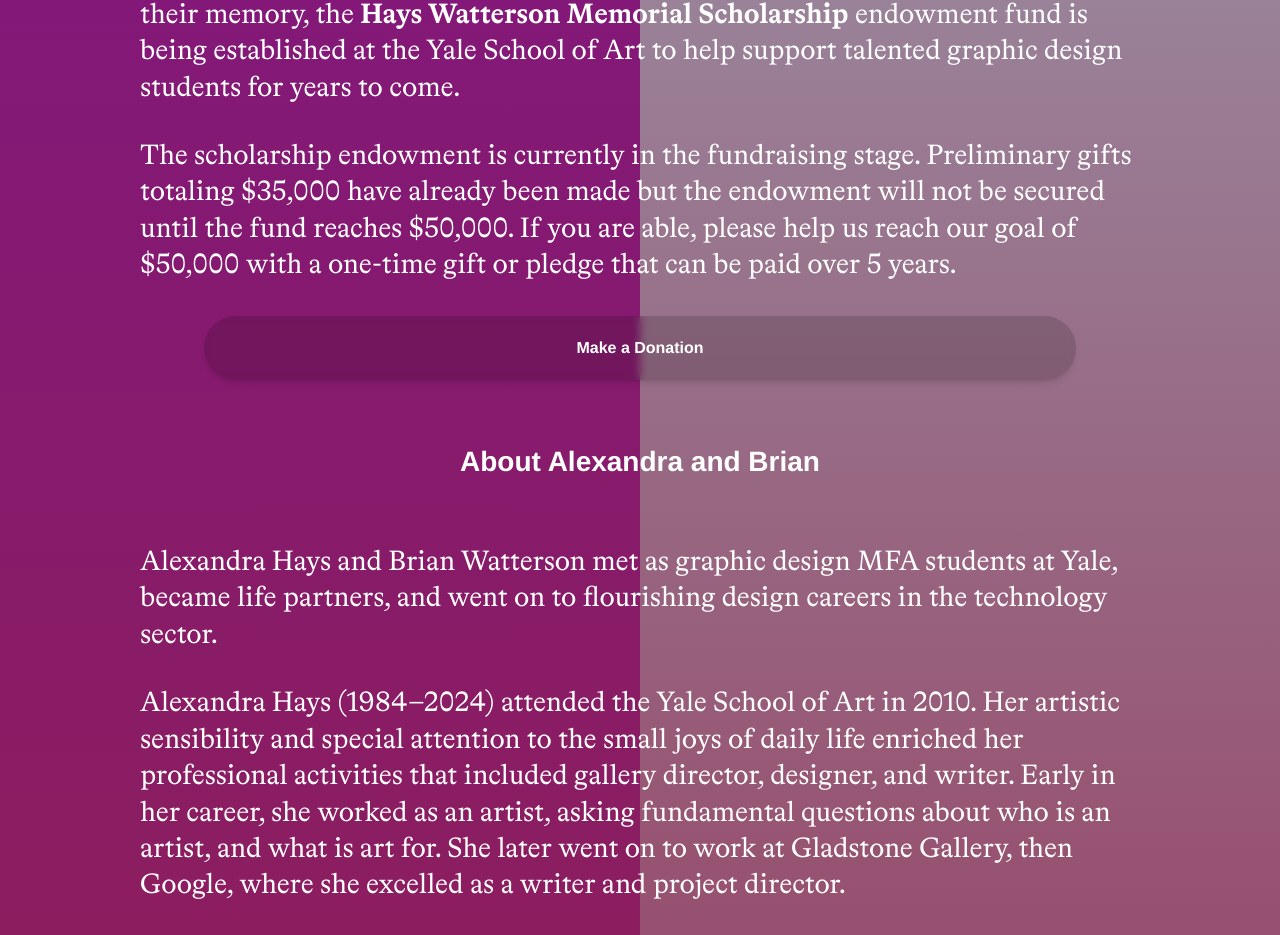
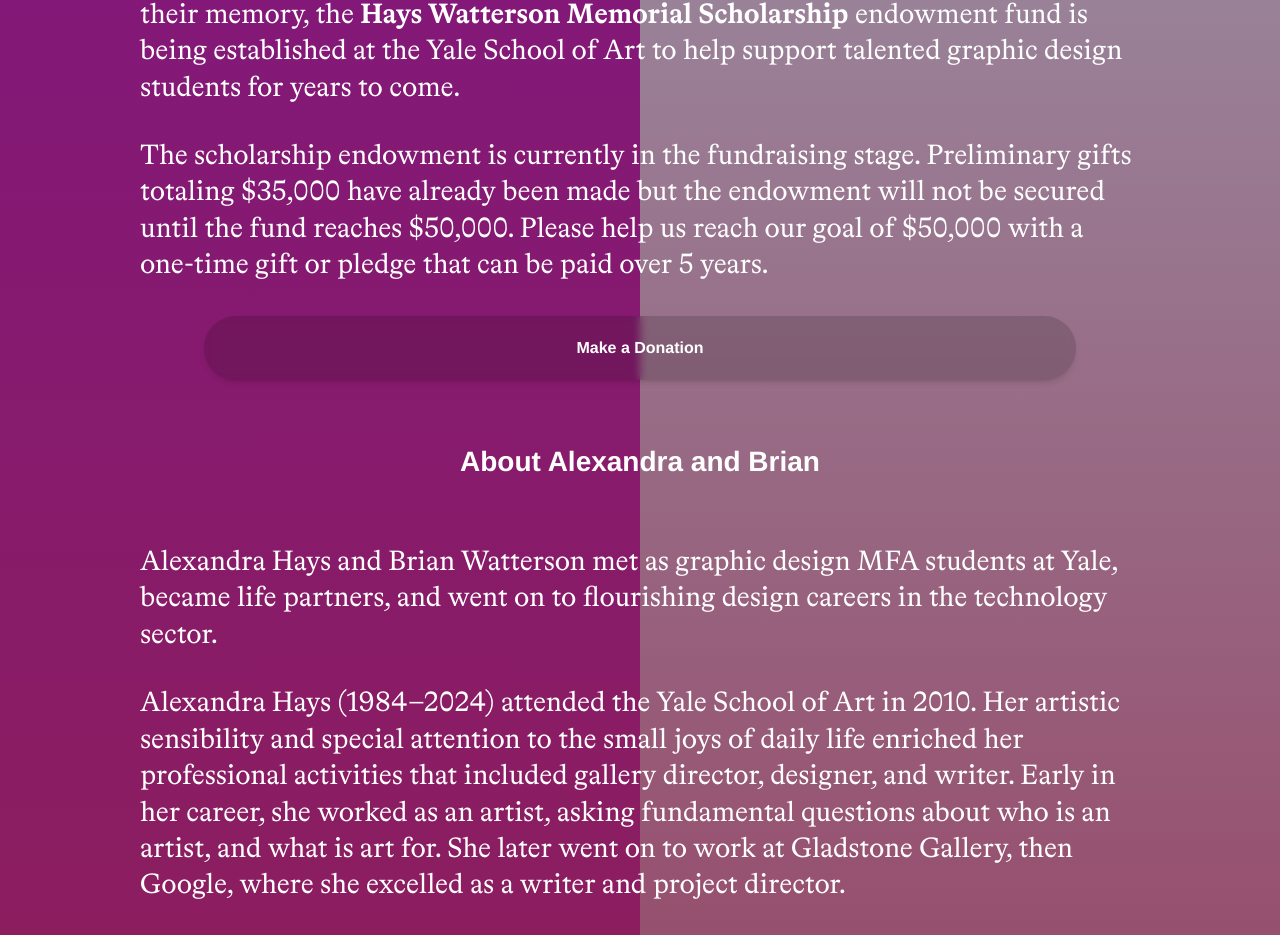
Before and after one commit to zackseuberling/hays-watterson, a SvelteKit app: page / in a window 1280 px wide. Shown: the part 925-1860 px from the top of the page. Built offline with nearby package versions, Linux system fonts and the light colour scheme.

Commit message:
fix: text change

```diff
--- a/src/routes/+page.svelte
+++ b/src/routes/+page.svelte
@@ -49,7 +49,7 @@
       </header>
 
       <p>Alexandra Hays and Brian Watterson were beloved members of our design community, and their impact in art, design, and education is deeply felt. To honor their memory, the <strong>Hays Watterson Memorial Scholarship</strong> endowment fund is being established at the Yale School of Art to help support talented graphic design students for years to come.</p>
-      <p>The scholarship endowment is currently in the fundraising stage. Preliminary gifts totaling $35,000 have already been made but the endowment will not be secured until the fund reaches $50,000. If you are able, please help us reach our goal of $50,000 with a one-time gift or pledge that can be paid over 5 years.</p>
+      <p>The scholarship endowment is currently in the fundraising stage. Preliminary gifts totaling $35,000 have already been made but the endowment will not be secured until the fund reaches $50,000. Please help us reach our goal of $50,000 with a one-time gift or pledge that can be paid over 5 years.</p>
 
       <a href="https://secure.yale.imodules.com/s/1667/52/cart/form.aspx?sid=1667&gid=52&pgid=5594&cid=14277&bledit=1&dids=958.&origin=5767&_ga=2.21395512.26127765.1750777443-2035703091.1741025936" class="text-base text-center font-sans font-bold block sticky top-10 p-8 shadow-md hover:shadow-lg hover:bg-black/25 bg-black/15 backdrop-blur-xs cursor-pointer md:mx-16 rounded-full my-8 transition-all leading-0">Make a Donation</a>
 
```
